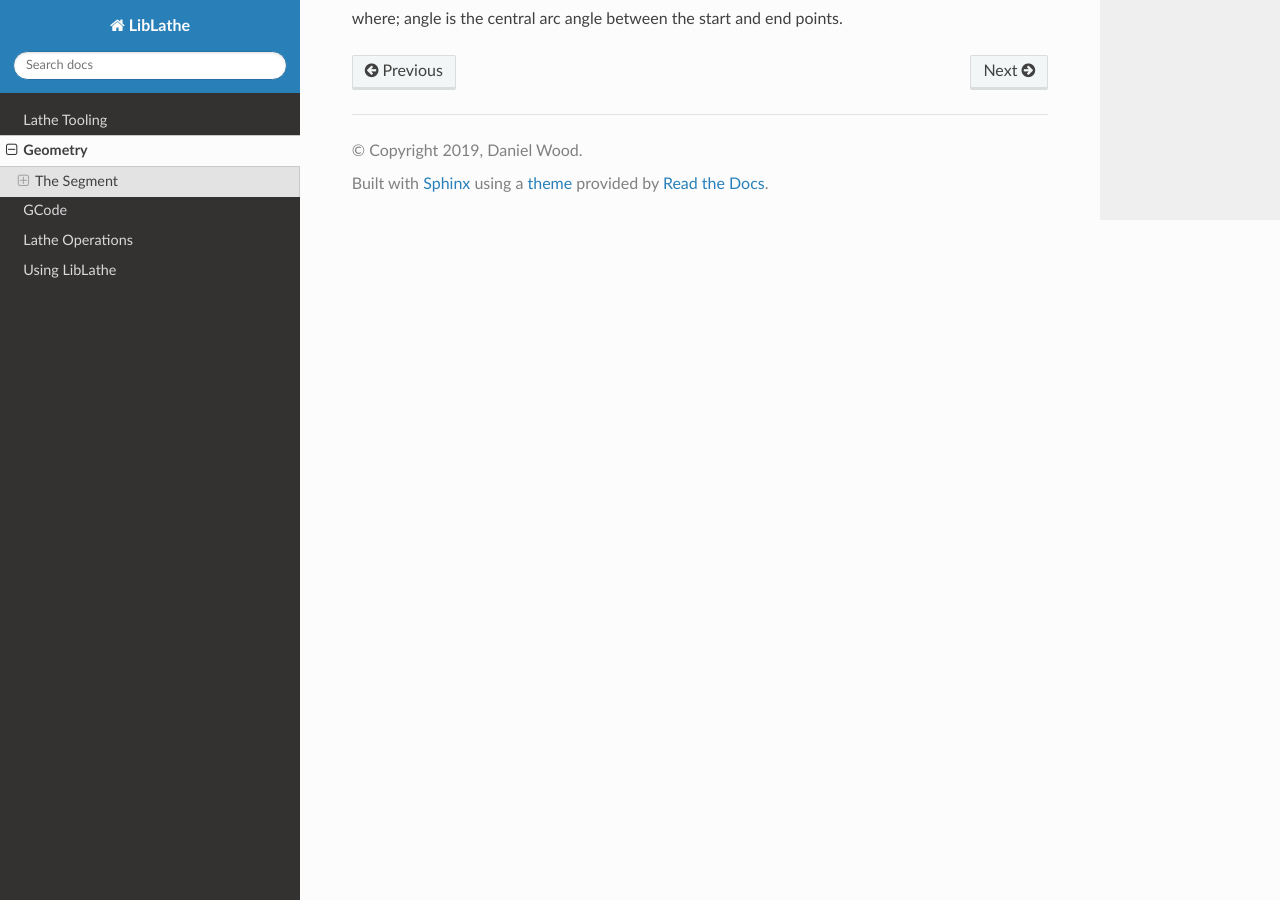
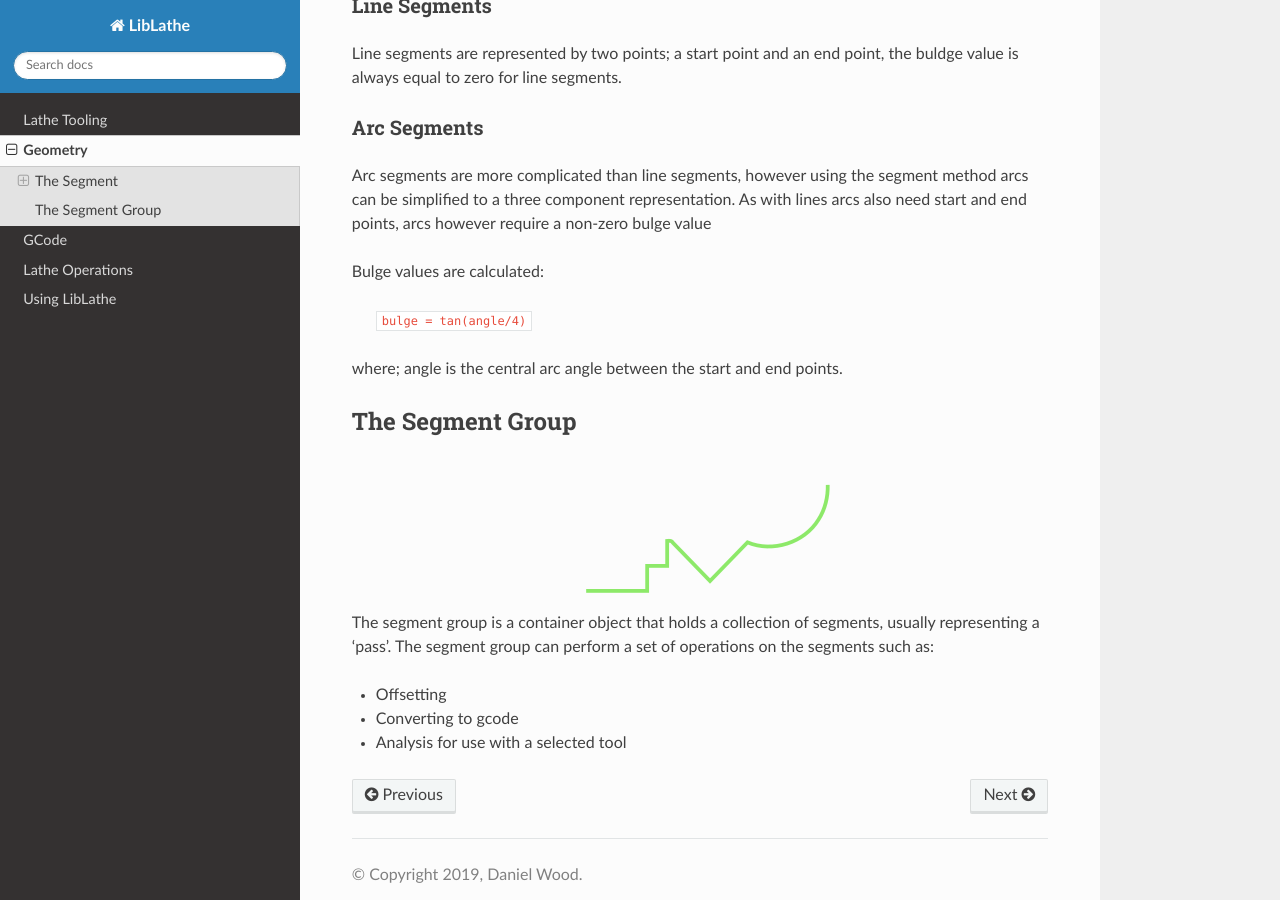
Before and after one commit to dubstar-04/LibLathe, a Sphinx documentation site: the page built from docs/source/pages/Geometry.rst, in a window 1280 px wide and 900 px high, scrolled down 958 px. Built offline with Sphinx 7.4.7 and the Read the Docs theme 2.0.0, drawn with Linux system fonts in a browser that asks for light colours.

Commit message:
add geometry images

```diff
--- a/docs/source/pages/Geometry.rst
+++ b/docs/source/pages/Geometry.rst
@@ -5,10 +5,20 @@
 type; the segment. This geometry is used throughout LibLathe to hold the part
 and path representations.
 
+.. figure:: /LL_static/images/geometry.png
+    :align: center
+    :figwidth: 600px
+    :target: /LL_static/images/geometry.png
+
 The Segment
 +++++++++++
 The segment is the fundamental representation of LibLathe geometry. The segment
 can represent one of two basic forms; A line segment or an arc segment.
+
+.. figure:: /LL_static/images/segment.png
+    :align: center
+    :figwidth: 350px
+    :target: /LL_static/images/segment.png
 
 Grouping the geometry into a single type is possible as both lines and arcs can
 be defined by three components:
@@ -16,7 +26,6 @@
 - Start Point
 - End Point
 - Bulge
-
 
 This method of segment representation is inspired by a technical paper
 titled **An offset algorithm for polyline curves** by Xu-Zheng Liu et al, ISBN: 0166-3615
@@ -40,3 +49,20 @@
 
 where;
 angle is the central arc angle between the start and end points.
+
+
+The Segment Group
++++++++++++++++++
+
+.. figure:: /LL_static/images/segment_group.png
+    :align: center
+    :figwidth: 600px
+    :target: /LL_static/images/segment_group.png
+
+The segment group is a container object that holds a collection of segments, usually
+representing a 'pass'. The segment group can perform a set of operations on the segments
+such as:
+
+- Offsetting
+- Converting to gcode
+- Analysis for use with a selected tool
```
